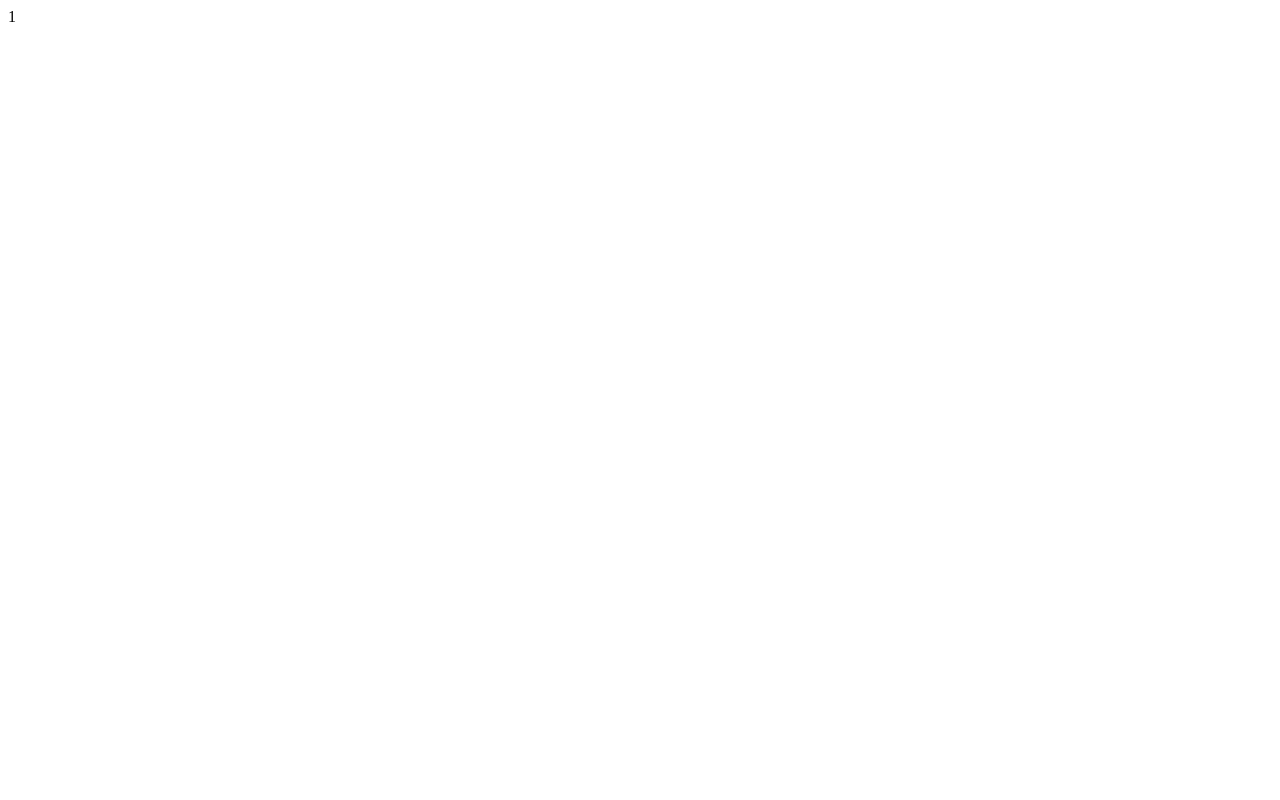
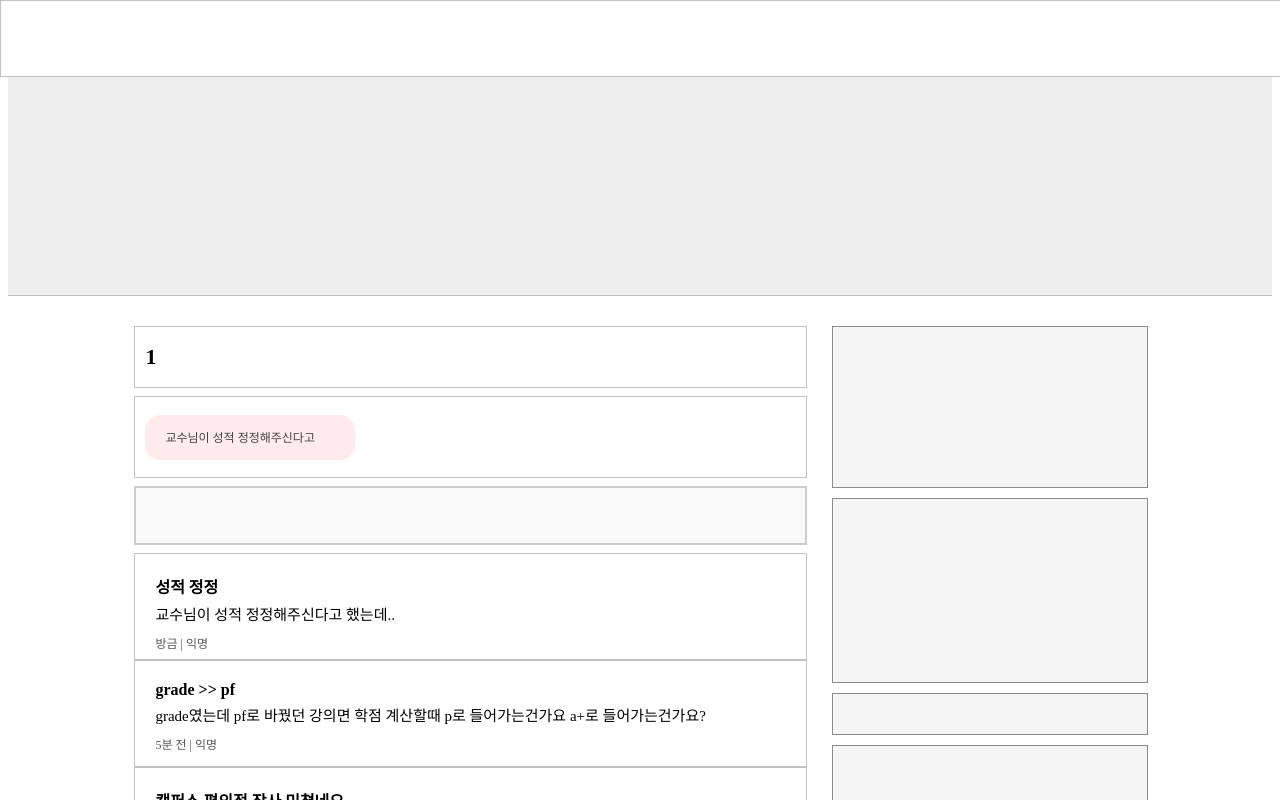
Before and after one commit to YearaChoi/2024-summer-webcamp, a React (Create React App) app: page /board/1 in a window 1280 px wide. Shown: the top 800 px of the page. Built offline with nearby package versions, Linux system fonts and the light colour scheme.

Commit message:
style: 게시판 페이지 스타일 작업

```diff
--- /dev/null
+++ b/src/components/BoardMain.jsx
@@ -0,0 +1,198 @@
+import React from "react";
+import { useParams } from "react-router-dom";
+import styled from "styled-components";
+import HotBoard from "./HotBoard";
+
+function BoardMain() {
+  const { boardTitle } = useParams();
+
+  const dummyData = [
+    {
+      title: "성적 정정",
+      content: "교수님이 성적 정정해주신다고 했는데..",
+      info: "방금 | 익명",
+    },
+    {
+      title: "grade >> pf",
+      content:
+        "grade였는데 pf로 바꿨던 강의면 학점 계산할때 p로 들어가는건가요 a+로 들어가는건가요?",
+      info: "5분 전 | 익명",
+    },
+    {
+      title: "캠퍼스 편의점 장사 미쳤네요",
+      content: "기말고사 한 주일 앞둔 시점에 빈소스 발견했어요.",
+      info: "17분 전 | 익명",
+    },
+    {
+      title: "전공 동아리",
+      content: "컴퓨터공학과 전공 동아리 추천해주세요!",
+      info: "38분 전 | 익명",
+    },
+    {
+      title: "코딩공부 어떻게 하고 계신가요?",
+      content: "자료구조부터 시작해서 어떻게 공부하셨나요?",
+      info: "58분 전 | 익명",
+    },
+    {
+      title: "인공지능 캡스톤 디자인",
+      content: "AI 관련 프로젝트 했던 분들 의견 좀 들려주세요!",
+      info: "0707 | 익명",
+    },
+    {
+      title: "제이쿼리 혼자 공부하면 될까요?",
+      content:
+        "웹 개발을 시작한지 얼마 안 됐는데 제이쿼리는 어떻게 시작해야 할까요?",
+      info: "0707 | 익명",
+    },
+    {
+      title: "대학 생활 추억",
+      content: "대학에서 제일 재밌었던 추억을 공유해주세요!",
+      info: "0707 | 익명",
+    },
+    {
+      title: "한동이 제일 조아",
+      content: "우리학교 하늘 진짜 예쁜 것 같아요",
+      info: "0707 | 익명",
+    },
+  ];
+
+  return (
+    <Wrapper>
+      <Contents>
+        <Left>
+          <BoardTitle>{boardTitle}</BoardTitle>
+          <Hot>
+            <Topic>교수님이 성적 정정해주신다고</Topic>
+          </Hot>
+          <UploadNewPost></UploadNewPost>
+          {dummyData.map((post, index) => (
+            <Post key={index}>
+              <PostTitle>{post.title}</PostTitle>
+              <PostContent>{post.content}</PostContent>
+              <PostInfo>{post.info}</PostInfo>
+            </Post>
+          ))}
+          <LeftBottom>
+            <SearchBar></SearchBar>
+            <NextPageBtn>다음</NextPageBtn>
+          </LeftBottom>
+        </Left>
+        <HotBoard />
+      </Contents>
+    </Wrapper>
+  );
+}
+
+export default BoardMain;
+
+const Wrapper = styled.div`
+  height: 180vh;
+`;
+
+const Contents = styled.div`
+  /* border: 2px solid green; */
+  display: flex;
+  margin: auto;
+  margin-top: 30px;
+  height: 98%;
+  width: 80%;
+`;
+
+const Left = styled.div`
+  /* border: 1px solid red; */
+  width: 70%;
+  margin-right: 25px;
+`;
+
+const BoardTitle = styled.div`
+  height: 60px;
+  border: 1px solid #c2c1c1;
+  font-size: 22px;
+  font-weight: 700;
+  margin-bottom: 8px;
+  display: flex;
+  align-items: center;
+  padding-left: 10px;
+`;
+
+const Hot = styled.div`
+  height: 80px;
+  border: 1px solid #c2c1c1;
+  margin-bottom: 8px;
+  display: flex;
+  align-items: center;
+`;
+
+const Topic = styled.div`
+  height: 45px;
+  width: 190px;
+  border-radius: 15px;
+  background-color: #ffebeb;
+  margin-left: 10px;
+  display: flex;
+  align-items: center;
+  padding-left: 20px;
+  font-size: 12px;
+  color: #424242;
+  cursor: pointer;
+`;
+
+const UploadNewPost = styled.div`
+  height: 55px;
+  border: 2px solid #cccccc;
+  margin-bottom: 8px;
+  background-color: #f9f9f9;
+`;
+
+const Post = styled.div`
+  height: 105px;
+  border: 0.5px solid #c2c1c1;
+  padding-left: 20px;
+
+  &:hover {
+    background-color: #f9f9f9;
+  }
+`;
+
+const PostTitle = styled.div`
+  padding-top: 20px;
+  font-weight: bold;
+  margin-bottom: 5px;
+  cursor: pointer;
+`;
+
+const PostContent = styled.div`
+  font-size: 15px;
+  margin-bottom: 10px;
+`;
+
+const PostInfo = styled.div`
+  font-size: 12px;
+  color: #565656;
+`;
+
+const LeftBottom = styled.div`
+  display: flex;
+  margin-top: 8px;
+  justify-content: space-between;
+`;
+
+const SearchBar = styled.div`
+  height: 40px;
+  width: 230px;
+  border: 1.3px solid #aeaeae;
+  border-radius: 2px;
+`;
+
+const NextPageBtn = styled.div`
+  cursor: pointer;
+  border: 1.3px solid #f92626;
+  border-radius: 2px;
+  color: #f92626;
+  font-weight: 600;
+  height: 40px;
+  width: 55px;
+  display: flex;
+  align-items: center;
+  justify-content: center;
+`;
--- a/src/components/HotBoard.jsx
+++ b/src/components/HotBoard.jsx
@@ -17,6 +17,7 @@ export default HotBoard;
 const Wrapper = styled.div`
   /* border: 1px solid red; */
   width: 330px;
+  margin-left: auto;
 `;
 
 const Popular = styled.div`
--- a/src/components/Main.jsx
+++ b/src/components/Main.jsx
@@ -66,7 +66,6 @@ function Main() {
         <Middle>
           <BigAdImg />
           <BoardWrapper>
-            {" "}
             <Board boardTitle="자유게시판" posts={자유게시판} />
             <Board boardTitle="비밀게시판" posts={비밀게시판} />
             <Board boardTitle="졸업생게시판" posts={졸업생게시판} />
--- a/src/pages/BoardPage.jsx
+++ b/src/pages/BoardPage.jsx
@@ -1,10 +1,18 @@
 import React from "react";
-import { useParams } from "react-router-dom";
+import Header from "../components/Header";
+import BoardNameList from "../components/BoardNameList";
+import Footer from "../components/Footer";
+import BoardMain from "../components/BoardMain";
 
 function BoardPage() {
-  const { boardTitle } = useParams();
-
-  return <div>{boardTitle}</div>;
+  return (
+    <div>
+      <Header />
+      <BoardNameList />
+      <BoardMain />
+      <Footer />
+    </div>
+  );
 }
 
 export default BoardPage;
```
